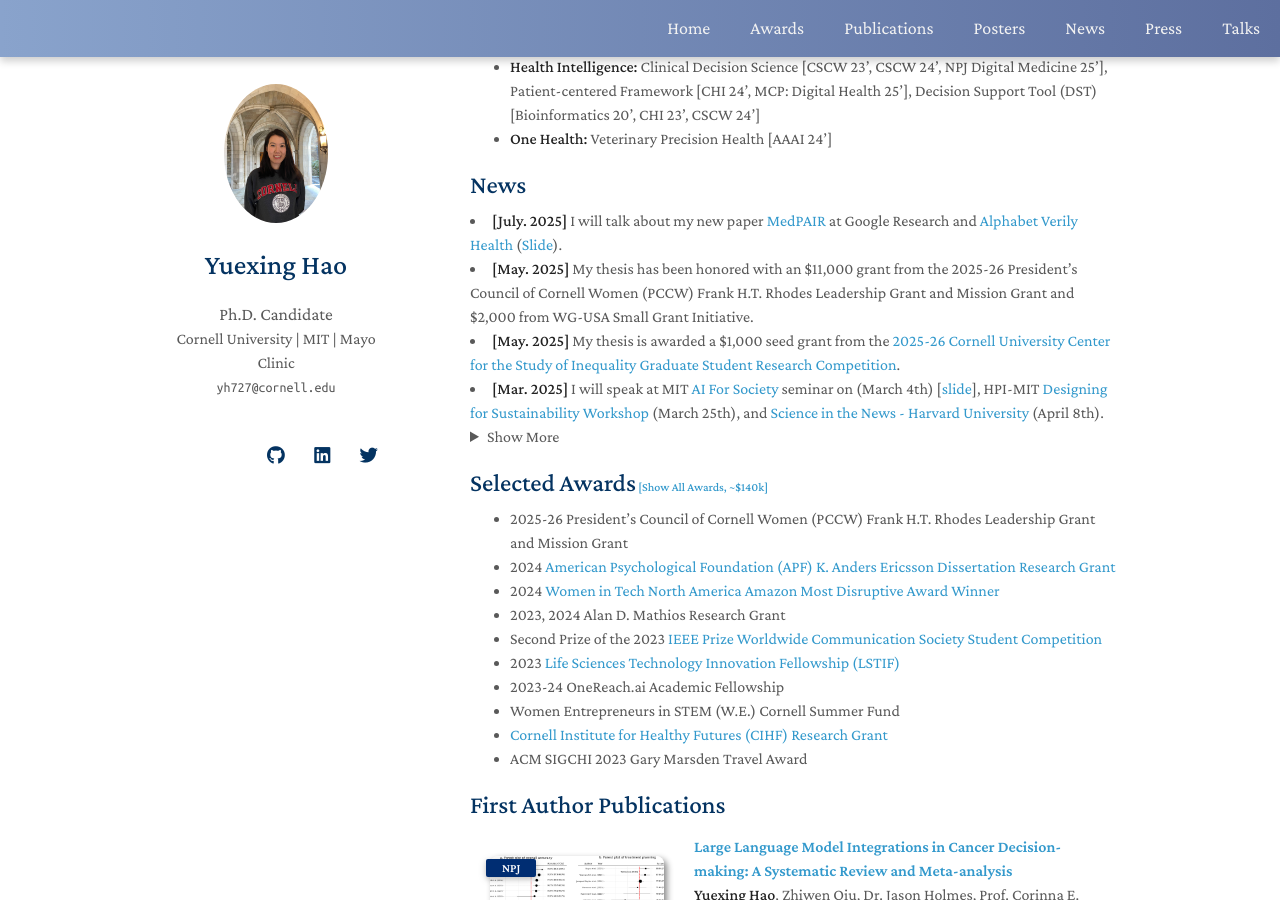
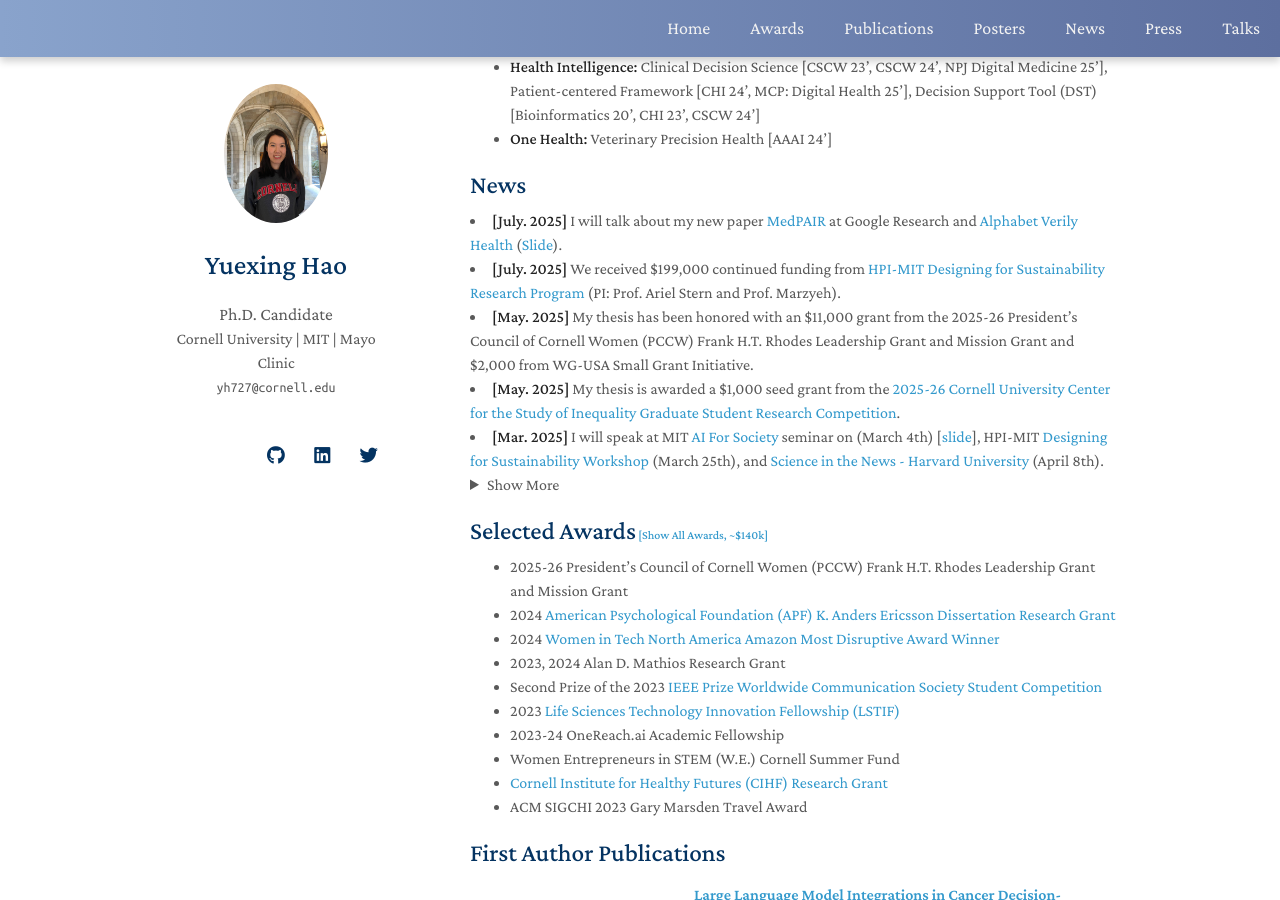
Before and after one commit to YuexingHao/Yuexing-Hao, a Jekyll site: the page built from index.md, in a window 1280 px wide and 900 px high, scrolled down 420 px. Built offline with Jekyll 4.4.1, drawn with Linux system fonts in a browser that asks for light colours; nearby versions of some CDN libraries; a style sheet for code colours, icons or effects is not loaded; our own code applies the rules of GitHub Pages for plain Markdown files.

Commit message:
Update news.md

```diff
--- a/_includes/news.md
+++ b/_includes/news.md
@@ -1,6 +1,7 @@
 <h2 id="news" style="margin: 20px 0px 10px;">News</h2>
 
 <li><strong>[July. 2025]</strong> I will talk about my new paper <a href="https://medpair.csail.mit.edu/">MedPAIR</a> at Google Research and <a href="https://verily.com/">Alphabet Verily Health</a> (<a href="https://yuexinghao.github.io/Yuexing-Hao/assets/files/MedPAIR%20Presentation.pdf">Slide</a>).</li>
+<li><strong>[July. 2025]</strong> We received $199,000 continued funding from <a href="https://design.mit.edu/applications/application/2025-26-designing-for-sustainability-mit-hpi-research-program">HPI-MIT Designing for Sustainability Research Program</a> (PI: Prof. Ariel Stern and Prof. Marzyeh).</li>
 <li><strong>[May. 2025]</strong> My thesis has been honored with an $11,000 grant from the 2025-26 President’s Council of Cornell Women (PCCW) Frank H.T. Rhodes Leadership Grant and Mission Grant and $2,000 from WG-USA Small Grant Initiative.</li>
 <li><strong>[May. 2025]</strong> My thesis is awarded a $1,000 seed grant from the <a href="https://yuexinghao.github.io/Yuexing-Hao/assets/files/CSI_Grant_1k.pdf">2025-26 Cornell University Center for the Study of Inequality Graduate Student Research Competition</a>.</li>
 <li><strong>[Mar. 2025]</strong> I will speak at MIT <a href="https://ai4society.mit.edu/">AI For Society</a> seminar on (March 4th) [<a href="https://yuexinghao.github.io/Yuexing-Hao/assets/files/Ai4Society_Talk_Mar_25.pdf">slide</a>], HPI-MIT <a href="https://design.mit.edu/events/spring-2025-hpi-mit-workshop?preview=1">Designing for Sustainability Workshop </a> (March 25th), and <a href="https://sites.harvard.edu/sitn/">Science in the News - Harvard University </a> (April 8th).</li>
```
